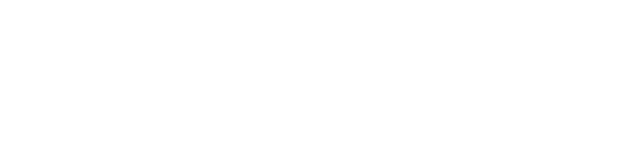
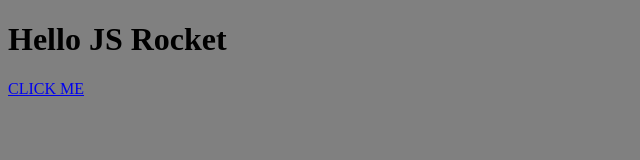
Before and after one commit to emkrand/javaScript-rocket, a plain HTML site: page index.html in a window 1280 px wide. Shown: the whole page, without its empty margins (0-640 px from the left). Drawn offline with Linux system fonts and the light colour scheme.

Commit message:
added css file and made js file

```diff
--- /dev/null
+++ b/css/style.css
@@ -0,0 +1,3 @@
+body {
+  background-color: grey;
+}
--- a/index.html
+++ b/index.html
@@ -2,13 +2,12 @@
 <html lang="en" dir="ltr">
   <head>
     <meta charset="utf-8">
-    <title></title>
-    <script type="text/javascript">
-      console.log("Hello!");
-
-    </script>
+    <title>JS Rocket</title>
+    <script type="text/javascript" src = "js/script.js"></script>
+    <link type = "text/css"  rel="stylesheet" href="css/style.css">
   </head>
   <body>
-
+    <h1>Hello JS Rocket</h1>
+    <a href="#" onclick = "car.fly();">CLICK ME</a>
   </body>
 </html>
--- /dev/null
+++ b/js/script.js
@@ -0,0 +1,26 @@
+var car = {
+  make: "VW",
+  type: "Polo",
+  color: "Blue",
+  isTurnedOn: false,
+  numberOfWheels: 4,
+  seats: ["seat1", "seat2", "seat3", "seat4"],
+
+  turnOn: function () {
+    this.isTurnedOn = true;
+  },
+
+  fly: function () {
+    alert("Flying Car!!!");
+  },
+
+  switchCar: function (isOn) {
+    console.log("turn car" + isOn)
+    if (isOn == true) {
+      this.isTurnedOn = true;
+    } else {
+      this.isTurnedOn = false;
+    }
+  }
+};
+console.log("Hello!");
```
